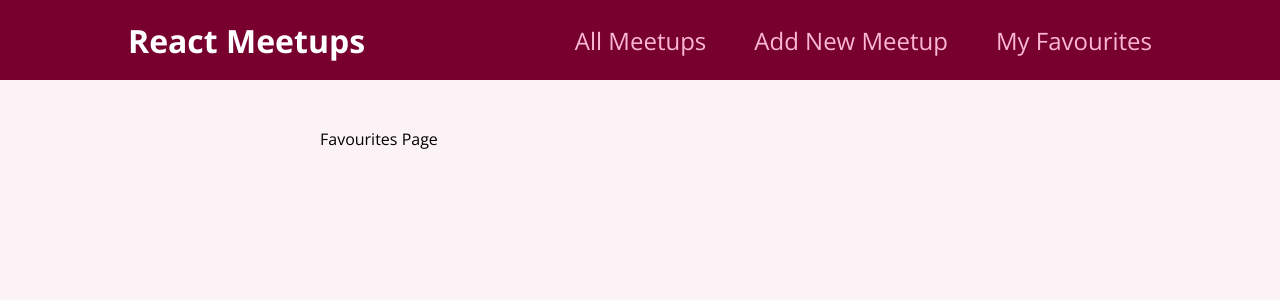
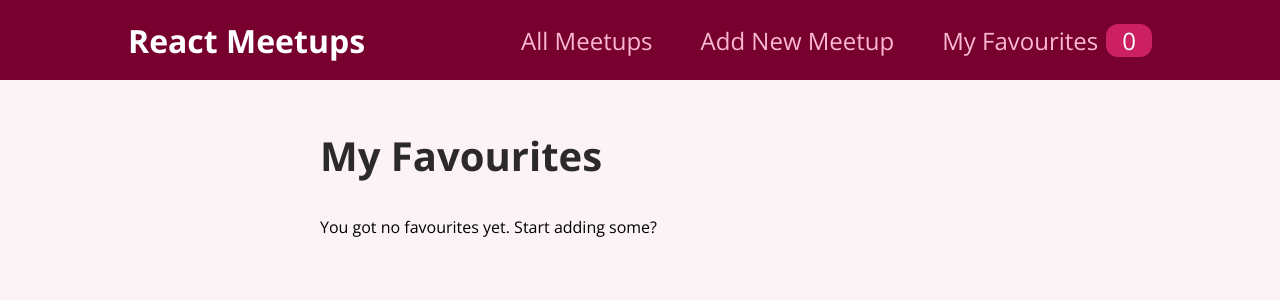
Before and after one commit to iamalex296/React-Udemy-course_Summary_Project, a React (Create React App) app: page /favourites in a window 1280 px wide. Shown: the top 300 px of the page. Built offline with nearby package versions, Linux system fonts and the light colour scheme.

Commit message:
added context to add items into myfavourites

```diff
--- a/src/components/layout/MainNavigation.js
+++ b/src/components/layout/MainNavigation.js
@@ -1,9 +1,13 @@
-import React from "react";
+import React, { useContext } from "react";
 import { Link } from "react-router-dom";
+
+import FavouritesContext from "../../store/favourites-context";
 
 import classes from "./MainNavigation.module.css";
 
 const MainNavigation = () => {
+  const favouritesCtx = useContext(FavouritesContext);
+
   return (
     <header className={classes.header}>
       <div className={classes.logo}>React Meetups</div>
@@ -16,7 +20,12 @@ const MainNavigation = () => {
             <Link to="/new-meetup">Add New Meetup</Link>
           </li>
           <li>
-            <Link to="/favourites">My Favourites</Link>
+            <Link to="/favourites">
+              My Favourites
+              <span className={classes.badge}>
+                {favouritesCtx.totalFavourites}
+              </span>
+            </Link>
           </li>
         </ul>
       </nav>
--- a/src/components/meetups/MeetupItem.js
+++ b/src/components/meetups/MeetupItem.js
@@ -1,10 +1,29 @@
-import React from "react";
+import React, { useContext } from "react";
 
 import Card from "../ui/ Card";
+import FavouritesContext from "../../store/favourites-context";
 
 import classes from "./MeetupItem.module.css";
 
-const MeetupItem = ({ image, title, adress, description }) => {
+const MeetupItem = ({ image, title, adress, description, id }) => {
+  const favouritesCtx = useContext(FavouritesContext);
+
+  const itemIsFavourite = favouritesCtx.itemIsFavourite(id);
+
+  const toggleFavouritesStatusHandler = () => {
+    if (itemIsFavourite) {
+      favouritesCtx.removeFavourite(id);
+    } else {
+      favouritesCtx.addFavourite({
+        id: id,
+        title: title,
+        description: description,
+        image: image,
+        adress: adress,
+      });
+    }
+  };
+
   return (
     <li className={classes.item}>
       <Card>
@@ -17,7 +36,9 @@ const MeetupItem = ({ image, title, adress, description }) => {
           <p>{description}</p>
         </div>
         <div className={classes.actions}>
-          <button>To Favourites</button>
+          <button onClick={toggleFavouritesStatusHandler}>
+            {itemIsFavourite ? "Remove From Favourites" : "To Favourites"}
+          </button>
         </div>
       </Card>
     </li>
--- a/src/index.js
+++ b/src/index.js
@@ -3,10 +3,13 @@ import ReactDOM from "react-dom";
 import { BrowserRouter } from "react-router-dom";
 import "./index.css";
 import App from "./App";
+import { FavouritesContextProvider } from "./store/favourites-context";
 
 ReactDOM.render(
-  <BrowserRouter>
-    <App />
-  </BrowserRouter>,
+  <FavouritesContextProvider>
+    <BrowserRouter>
+      <App />
+    </BrowserRouter>
+  </FavouritesContextProvider>,
   document.getElementById("root")
 );
--- a/src/pages/Favourites.js
+++ b/src/pages/Favourites.js
@@ -1,7 +1,25 @@
-import React from "react";
+import React, { useContext } from "react";
+
+import FavouriteContext from "../store/favourites-context";
+import MeetupList from "../components/meetups/MeetupList";
 
 const Favourites = () => {
-  return <div>Favourites Page</div>;
+  const favouritesCtx = useContext(FavouriteContext);
+
+  let content;
+
+  if (favouritesCtx.totalFavourites === 0) {
+    content = <p>You got no favourites yet. Start adding some?</p>;
+  } else {
+    content = <MeetupList meetups={favouritesCtx.favourites} />;
+  }
+
+  return (
+    <section>
+      <h1>My Favourites</h1>
+      {content}
+    </section>
+  );
 };
 
 export default Favourites;
--- /dev/null
+++ b/src/store/favourites-context.js
@@ -0,0 +1,44 @@
+import { createContext, useState } from "react";
+
+const FavouritesContext = createContext({
+  favourites: [],
+  total: 0,
+  addFavourite: (favouriteMeetup) => {},
+  removeFavourite: (meetupId) => {},
+  itemIsFavourite: (meetupId) => {},
+});
+
+export const FavouritesContextProvider = (props) => {
+  const [userFavourites, setUsetFavourites] = useState([]);
+
+  const addFavouriteHandler = (favouriteMeetup) => {
+    setUsetFavourites((prevUserFavourites) => {
+      return prevUserFavourites.concat(favouriteMeetup);
+    });
+  };
+
+  const removeFavouriteHandler = (meetupId) => {
+    setUsetFavourites((prevUserFavourites) => {
+      return prevUserFavourites.filter((meetup) => meetup.id !== meetupId);
+    });
+  };
+
+  const itemIsFavouriteHandler = (meetupId) => {
+    return userFavourites.some((meetup) => meetup.id === meetupId);
+  };
+
+  const context = {
+    favourites: userFavourites,
+    totalFavourites: userFavourites.length,
+    addFavourite: addFavouriteHandler,
+    removeFavourite: removeFavouriteHandler,
+    itemIsFavourite: itemIsFavouriteHandler,
+  };
+  return (
+    <FavouritesContext.Provider value={context}>
+      {props.children}
+    </FavouritesContext.Provider>
+  );
+};
+
+export default FavouritesContext;
```
